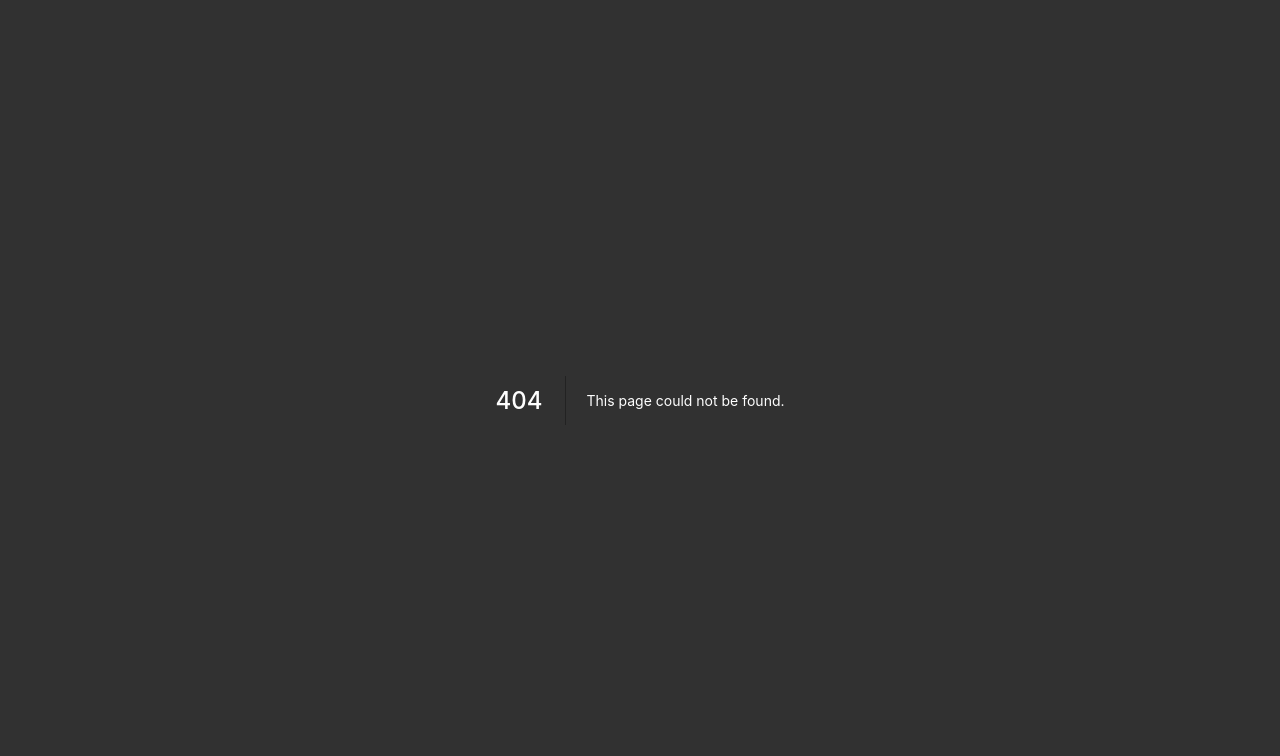
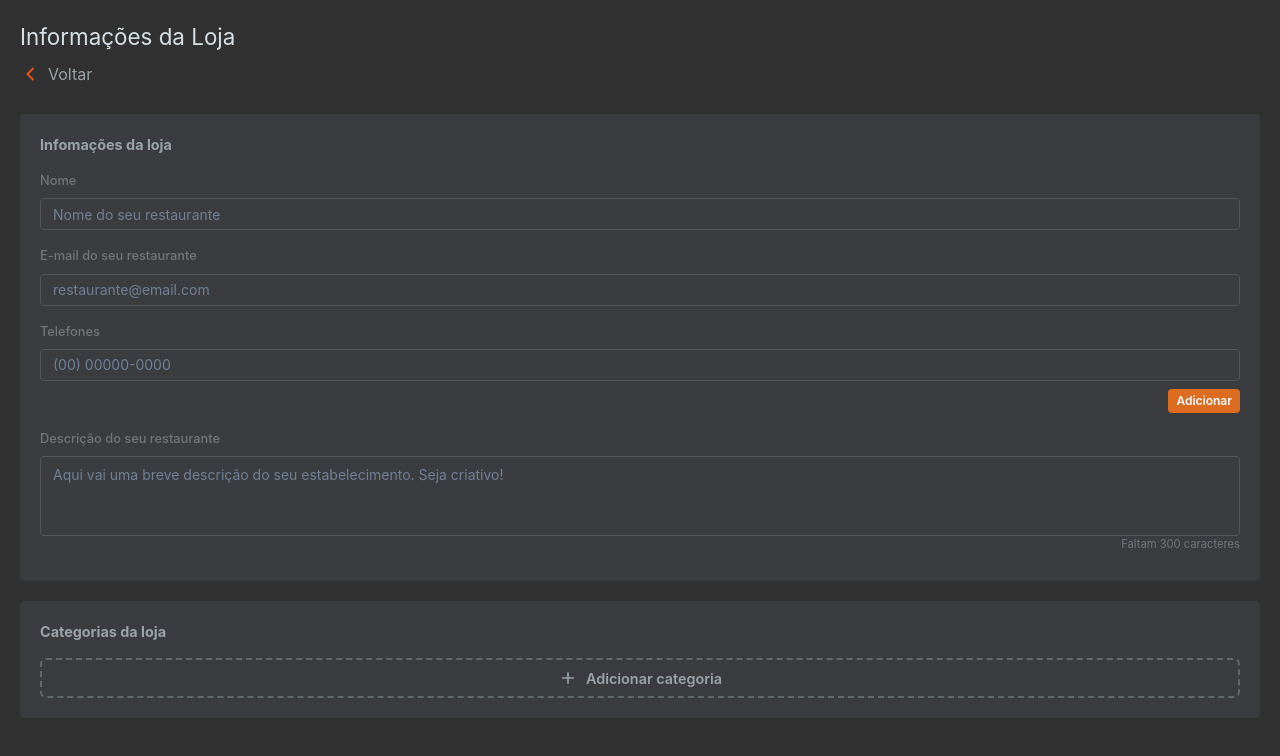
Before and after one commit to codethebasics/foodsfa, a Next.js app: page /admin/estabelecimento/new/informacoes-da-loja in a window 1280 px wide. Before the commit this address had no page. Shown: the top 756 px of the page. Built offline with nearby package versions, Linux system fonts and the light colour scheme.

Commit message:
informacoes da loja

```diff
--- /dev/null
+++ b/pages/admin/estabelecimento/new/informacoes-da-loja/index.jsx
@@ -0,0 +1,151 @@
+import {
+  Flex,
+  Text,
+  Textarea,
+  Input,
+  Link,
+  Image,
+  FormControl,
+  FormLabel,
+  Button
+} from '@chakra-ui/react'
+import styles from '../../../../../styles/admin/estabelecimento/new/informacoesDaLoja.module.scss'
+
+export default function InformacoesDaLoja() {
+  return (
+    <div className={styles.wrapper}>
+      <main>
+        <Flex m={5} direction={'column'}>
+          <Text fontSize={'1.4rem'} color={'#d6e1e7'}>
+            Informações da Loja
+          </Text>
+          <Link color={'#9aa4a8'}>
+            <Flex alignItems={'center'} my={2}>
+              <Image src={'/img/orange-v-left.svg'} height={5} mr={2} />
+              <Text>Voltar</Text>
+            </Flex>
+          </Link>
+        </Flex>
+        <Flex
+          m={5}
+          p={5}
+          backgroundColor={'#3A3C40'}
+          borderRadius={'5px'}
+          direction={'column'}
+        >
+          <Text
+            fontWeight={'bold'}
+            fontSize={'0.9rem'}
+            color={'#9aa4a8'}
+            mb={2}
+          >
+            Infomações da loja
+          </Text>
+          <FormControl my={2}>
+            <FormLabel color={'#747578'} fontSize={'0.8rem'}>
+              Nome
+            </FormLabel>
+            <Input
+              size={'sm'}
+              type="text"
+              borderRadius={'4px'}
+              borderColor={'#525457 !important'}
+              focusBorderColor={'#da5220'}
+              placeholder={'Nome do seu restaurante'}
+              name={'nome-restaurante'}
+            />
+          </FormControl>
+          <FormControl my={2}>
+            <FormLabel color={'#747578'} fontSize={'0.8rem'}>
+              E-mail do seu restaurante
+            </FormLabel>
+            <Input
+              size={'sm'}
+              type="text"
+              borderRadius={'4px'}
+              borderColor={'#525457 !important'}
+              focusBorderColor={'#da5220'}
+              placeholder={'restaurante@email.com'}
+              name={'nome-restaurante'}
+            />
+          </FormControl>
+          <FormControl my={2}>
+            <FormLabel color={'#747578'} fontSize={'0.8rem'}>
+              Telefones
+            </FormLabel>
+            <Flex direction={'column'}>
+              <Input
+                size={'sm'}
+                type="text"
+                borderRadius={'4px'}
+                borderColor={'#525457 !important'}
+                focusBorderColor={'#da5220'}
+                placeholder={'(00) 00000-0000 '}
+                name={'telefone'}
+                mb={2}
+              />
+              <Button
+                size={'xs'}
+                colorScheme={'orange'}
+                borderRadius={'4px'}
+                alignSelf={'flex-end'}
+              >
+                Adicionar
+              </Button>
+            </Flex>
+          </FormControl>
+          <FormControl my={2}>
+            <Flex direction={'column'}>
+              <FormLabel color={'#747578'} fontSize={'0.8rem'}>
+                Descrição do seu restaurante
+              </FormLabel>
+              <Textarea
+                resize={'none'}
+                size={'sm'}
+                type="text"
+                borderRadius={'4px'}
+                borderColor={'#525457 !important'}
+                focusBorderColor={'#da5220'}
+                placeholder={
+                  'Aqui vai uma breve descrição do seu estabelecimento. Seja criativo!'
+                }
+                name={'nome-restaurante'}
+              />
+              <Text
+                color={'#74767a'}
+                fontSize={'0.7rem'}
+                alignSelf={'flex-end'}
+              >
+                Faltam 300 caracteres
+              </Text>
+            </Flex>
+          </FormControl>
+        </Flex>
+        <Flex
+          m={5}
+          p={5}
+          backgroundColor={'#3A3C40'}
+          borderRadius={'5px'}
+          direction={'column'}
+        >
+          <Text
+            fontWeight={'bold'}
+            fontSize={'0.9rem'}
+            color={'#9aa4a8'}
+            mb={4}
+          >
+            Categorias da loja
+          </Text>
+          <Button colorScheme={'dark'} border={'2px dashed #62696b'}>
+            <Flex alignItems={'center'} justifyContent={'center'}>
+              <Image src={'/img/gray-plus.svg'} height={5} mr={2} />
+              <Text color={'#9aa4a8'} fontSize={'0.9rem'}>
+                Adicionar categoria
+              </Text>
+            </Flex>
+          </Button>
+        </Flex>
+      </main>
+    </div>
+  )
+}
--- /dev/null
+++ b/styles/admin/estabelecimento/new/informacoesDaLoja.module.scss
@@ -0,0 +1,11 @@
+.wrapper {
+  display: flex;
+  flex-direction: column;
+  height: 100%;
+  margin: auto;
+
+  main {
+    height: 100%;
+    overflow: auto;
+  }
+}
```
Also changed, not shown: public/img/gray-plus.svg (added), public/img/orange-v-left.svg (added).
